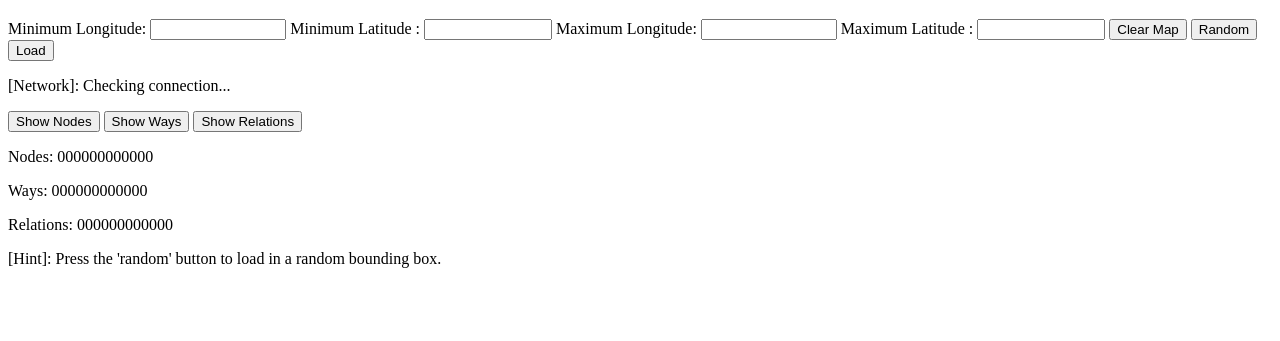
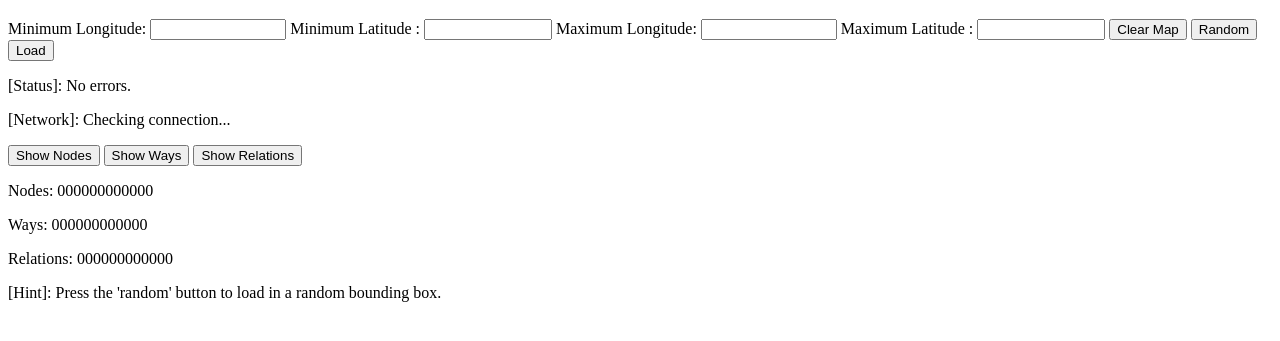
Before and after one commit to mae-boittiaux/offline-map, a plain HTML site: page index.html in a window 1280 px wide. Shown: the part 61-402 px from the top of the page. Drawn offline with Linux system fonts and the light colour scheme.

Commit message:
feat(index.html): add 'status' section to display status of form operations

```diff
--- a/index.html
+++ b/index.html
@@ -38,6 +38,8 @@
                     </form>
                 </section>
 
+                <p id="status">[Status]: No errors.</p>
+
                 <p id="connectionStatus">[Network]: Checking connection...</p>
 
                 <div class="toggleData">
```
